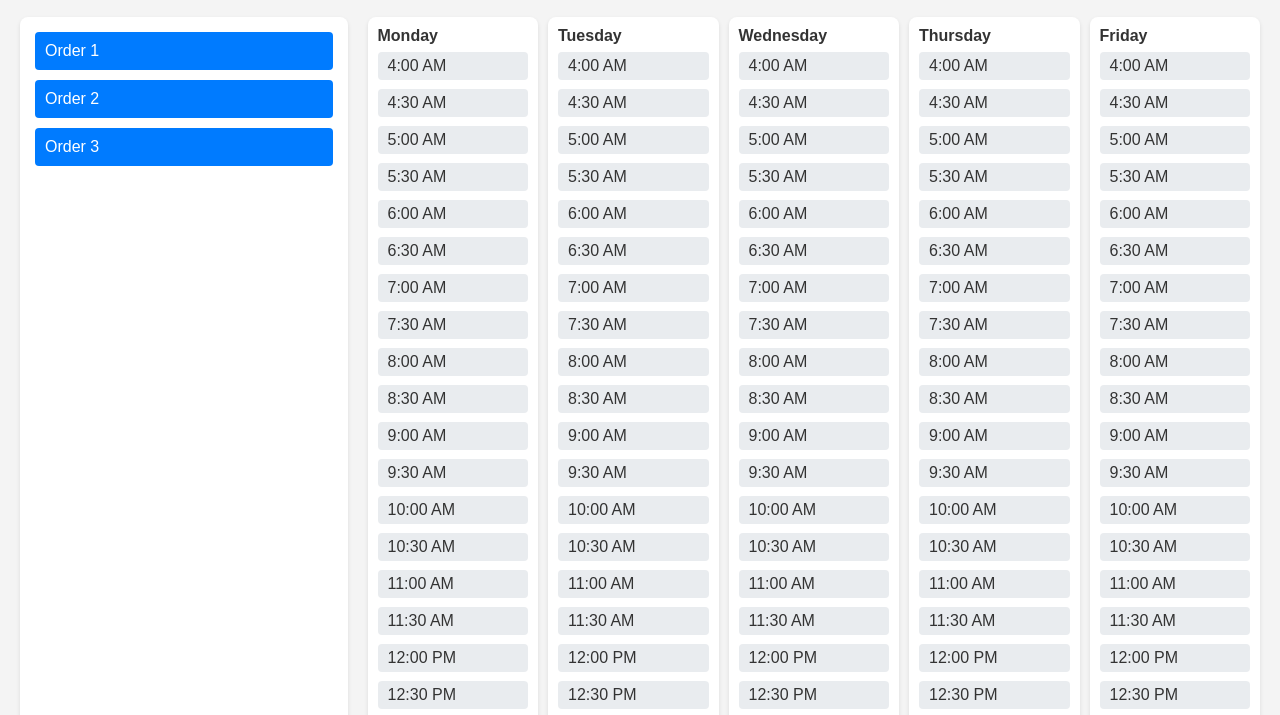
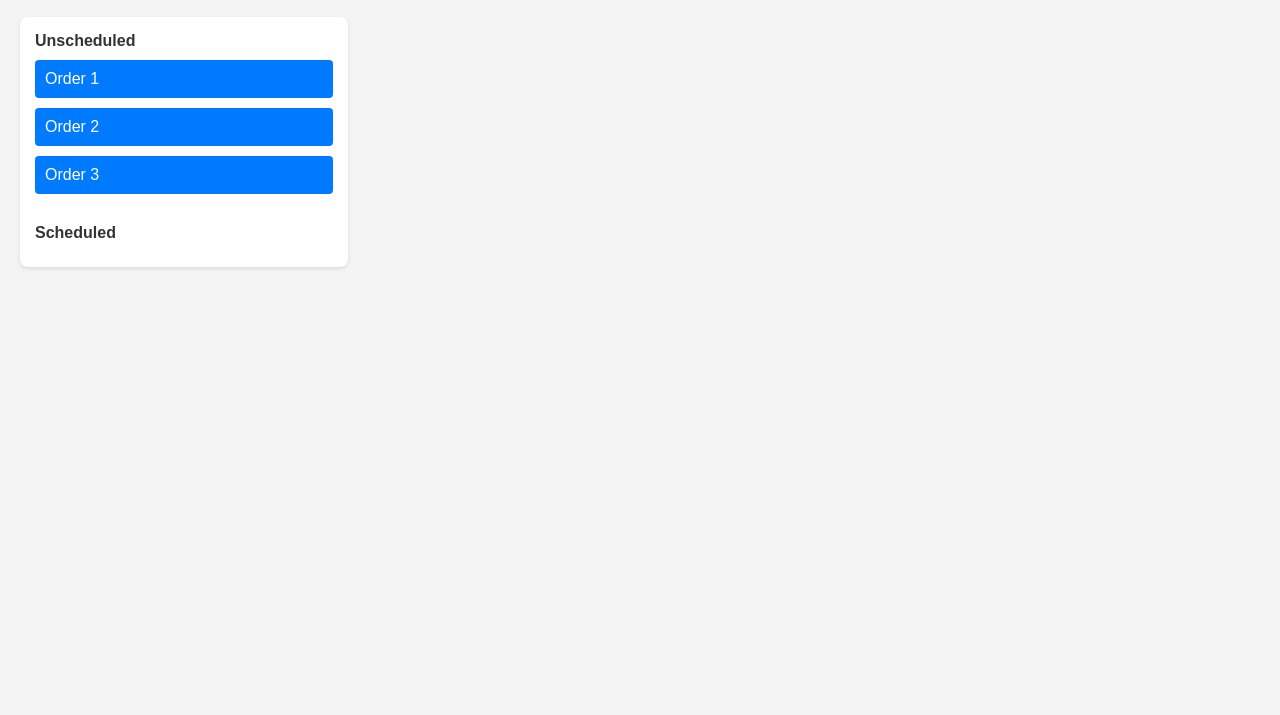
Before and after one commit to MBortho/MFGSchedule, a plain HTML site: page index.html in a window 1280 px wide. Shown: the part 81-796 px from the top of the page. Drawn offline with Linux system fonts and the light colour scheme.

Commit message:
Update index.html

```diff
--- a/index.html
+++ b/index.html
@@ -30,7 +30,18 @@
       box-shadow: 0 2px 4px rgba(0,0,0,0.1);
       padding: 15px;
       max-width: 300px;
-      min-height: 100px;
+      display: flex;
+      flex-direction: column;
+    }
+    .orders-section {
+      margin-bottom: 20px;
+    }
+    .orders-section:last-child {
+      margin-bottom: 0;
+    }
+    .orders-section .title {
+      font-weight: bold;
+      margin-bottom: 10px;
     }
     .order {
       background-color: #007bff;
@@ -74,8 +85,15 @@
 <body>
   <h1>Formulation/Pharmacy Scheduler</h1>
   <div class="container">
-    <div class="orders" id="orders" ondrop="dropOrder(event)" ondragover="allowDrop(event)">
-      <!-- Draggable orders will be dynamically added here -->
+    <div class="orders">
+      <div class="orders-section" id="unscheduled">
+        <div class="title">Unscheduled</div>
+        <!-- Unscheduled orders will be dynamically added here -->
+      </div>
+      <div class="orders-section" id="scheduled">
+        <div class="title">Scheduled</div>
+        <!-- Scheduled orders will move here -->
+      </div>
     </div>
     <div class="scheduler" id="scheduler">
       <!-- Scheduler structure will be dynamically generated here -->
@@ -95,45 +113,33 @@
       const data = event.dataTransfer.getData("text");
       const draggableElement = document.querySelector(`.order[data-id="${data}"]`);
       const dropzone = event.target.closest('.time-slot');
-      if (dropzone && !dropzone.querySelector(`.order[data-id="${data}"]`)) {
-        if (draggableElement) {
-          dropzone.appendChild(draggableElement);
+      if (dropzone) {
+        const scheduled = document.getElementById("scheduled");
+        if (!dropzone.querySelector(`.order[data-id="${data}"]`)) {
+          scheduled.appendChild(draggableElement);
         }
       }
     }
 
     function dropOrder(event) {
       event.preventDefault();
-      // This function now only allows dropping back into the orders container
+      const data = event.dataTransfer.getData("text");
+      const draggableElement = document.querySelector(`.order[data-id="${data}"]`);
+      const unscheduled = document.getElementById("unscheduled");
+      const scheduled = document.getElementById("scheduled");
+
+      if (event.target.closest("#unscheduled") || event.target.closest("#scheduled")) {
+        unscheduled.appendChild(draggableElement);
+      }
     }
 
     function initScheduler() {
       const scheduler = document.getElementById('scheduler');
       const days = ["Monday", "Tuesday", "Wednesday", "Thursday", "Friday"];
-      const startHour = 4; // Starting at 4:00 AM
-      const endHour = 24; // Up to 12:00 AM (Midnight)
-
-      days.forEach(day => {
-        const dayDiv = document.createElement('div');
-        dayDiv.className = 'day';
-        dayDiv.innerHTML = `<strong>${day}</strong>`;
-        for(let hour = startHour; hour < endHour; hour++) {
-          // Generating timeslots for every 30 minutes
-          const times = [`${hour}:00`, `${hour}:30`];
-          times.forEach(time => {
-            const timeSlot = document.createElement('div');
-            timeSlot.className = 'time-slot';
-            timeSlot.setAttribute('ondrop', 'drop(event)');
-            timeSlot.setAttribute('ondragover', 'allowDrop(event)');
-            timeSlot.innerHTML = `<span>${formatTime(time)}</span>`;
-            dayDiv.appendChild(timeSlot);
-          });
-        }
-        scheduler.appendChild(dayDiv);
-      });
+      // Time slots initialization code remains unchanged, ensure it's included here
 
       // Initialize orders
-      const ordersContainer = document.getElementById('orders');
+      const unscheduled = document.getElementById('unscheduled');
       for(let i = 1; i <= 3; i++) {
         const order = document.createElement('div');
         order.className = 'order';
@@ -141,17 +147,8 @@
         order.setAttribute('draggable', 'true');
         order.setAttribute('data-id', i);
         order.ondragstart = drag;
-        ordersContainer.appendChild(order);
+        unscheduled.appendChild(order); // Orders start in the Unscheduled section
       }
-    }
-
-    function formatTime(time) {
-      // Assuming `time` is a string like "4:00" or "15:30"
-      const [hour, minute] = time.split(':');
-      const h = parseInt(hour);
-      const suffix = h >= 12 ? 'PM' : 'AM';
-      const formattedHour = ((h + 11) % 12 + 1); // Convert to 12-hour format
-      return `${formattedHour}:${minute} ${suffix}`;
     }
 
     window.onload = initScheduler;
```
